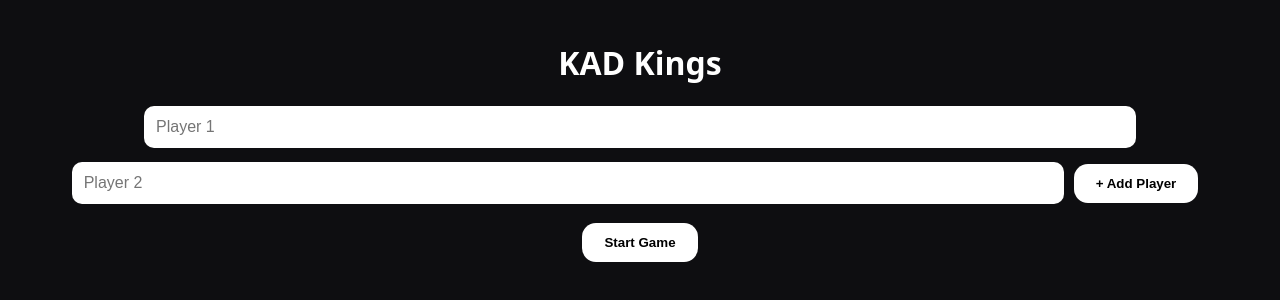
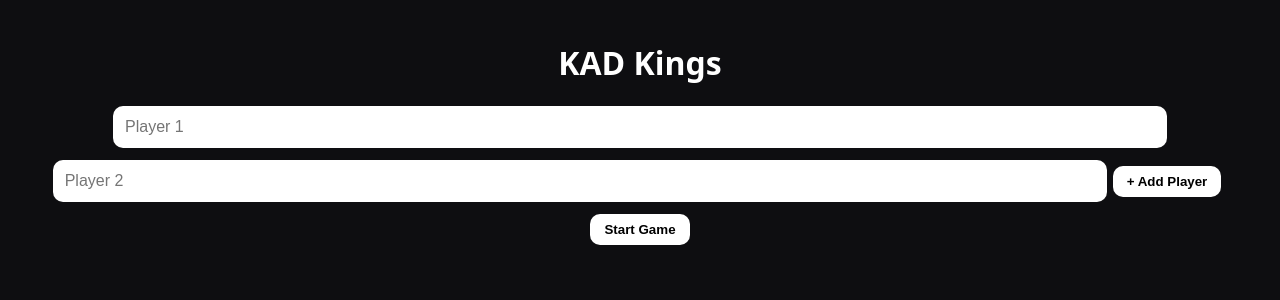
Before and after one commit to wbgl-blip/Visual-, a React (Vite) app: page / in a window 1280 px wide. Shown: the top 300 px of the page. Built offline with nearby package versions, Linux system fonts and the light colour scheme.

Commit message:
Update App.css

```diff
--- a/src/App.css
+++ b/src/App.css
@@ -20,7 +20,7 @@ h1 {
 }
 
 input {
-  width: 80%;
+  width: 85%;
   padding: 12px;
   margin: 6px 0;
   border-radius: 10px;
@@ -29,9 +29,9 @@ input {
 }
 
 button {
-  margin: 10px;
-  padding: 12px 22px;
-  border-radius: 14px;
+  margin: 6px;
+  padding: 8px 14px;
+  border-radius: 10px;
   border: none;
   background: #fff;
   font-weight: 700;
@@ -41,7 +41,7 @@ button {
 .status {
   display: flex;
   justify-content: space-around;
-  margin-bottom: 12px;
+  margin-bottom: 10px;
   font-size: 0.9rem;
 }
 
@@ -78,7 +78,7 @@ button {
 }
 
 .player {
-  padding: 12px;
+  padding: 10px;
   border-radius: 12px;
   background: #1c1c22;
 }
@@ -86,5 +86,17 @@ button {
 .player.active {
   background: #ffd54f;
   color: black;
-  font-weight: 700;
 }
+
+.medals {
+  margin-top: 6px;
+}
+
+.medal {
+  display: inline-block;
+  background: #333;
+  padding: 4px 8px;
+  border-radius: 8px;
+  font-size: 0.75rem;
+  margin: 2px;
+}
```
